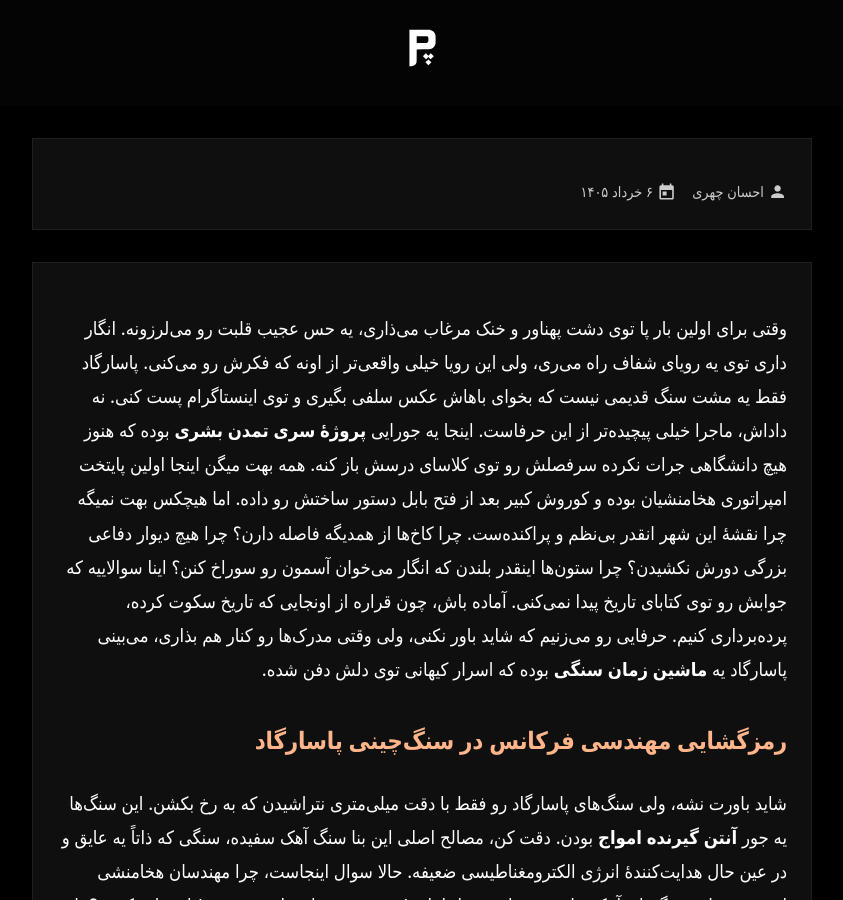
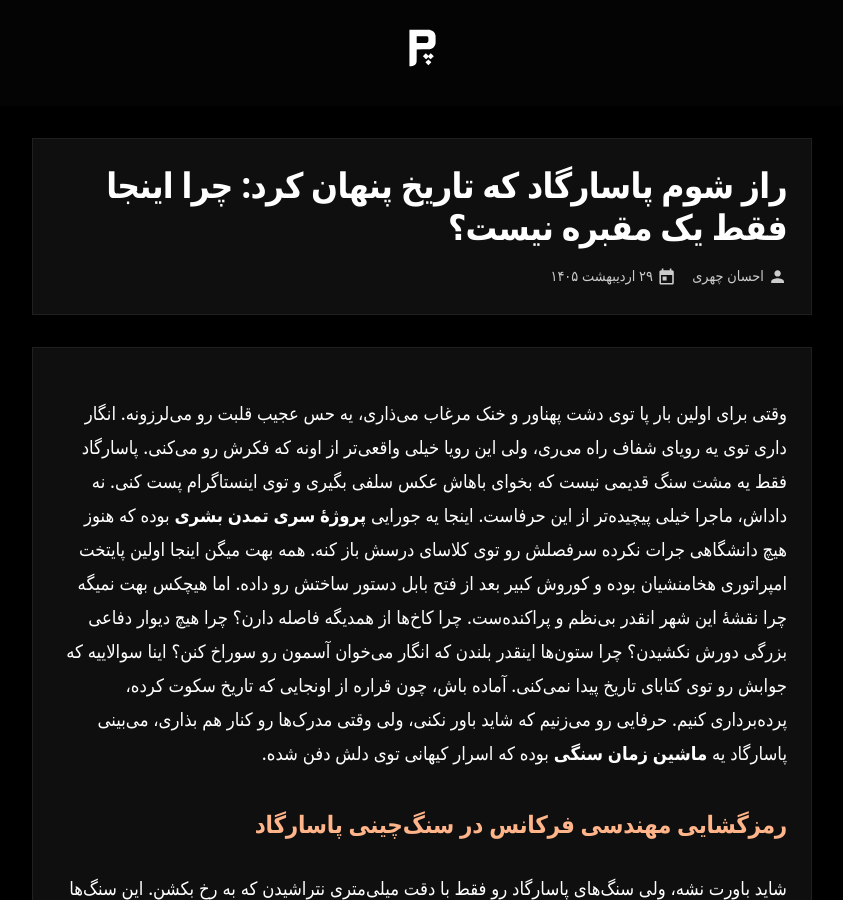
Before and after one commit to darkblog/darkblog.github.io, a Jekyll site: the page built from _posts/2026-5-19-190.md, in a window 1280 px wide and 900 px high. Shown: the whole window, without its empty margins (218-1061 px from the left). Built offline with Jekyll 4.4.1, drawn with Linux system fonts in a browser that asks for light colours.

Commit message:
Update 2026-5-19-190.md

```diff
--- a/_posts/2026-5-19-190.md
+++ b/_posts/2026-5-19-190.md
@@ -1,5 +1,5 @@
 ---
-title: راز شوم پاسارگاد که تاریخ پنهان کرد: چرا اینجا فقط یک مقبره نیست؟
+title: "راز شوم پاسارگاد که تاریخ پنهان کرد: چرا اینجا فقط یک مقبره نیست؟"
 ---
 
 وقتی برای اولین بار پا توی دشت پهناور و خنک مرغاب می‌ذاری، یه حس عجیب قلبت رو می‌لرزونه. انگار داری توی یه رویای شفاف راه می‌ری، ولی این رویا خیلی واقعی‌تر از اونه که فکرش رو می‌کنی. پاسارگاد فقط یه مشت سنگ قدیمی نیست که بخوای باهاش عکس سلفی بگیری و توی اینستاگرام پست کنی. نه داداش، ماجرا خیلی پیچیده‌تر از این حرفاست. اینجا یه جورایی **پروژهٔ سری تمدن بشری** بوده که هنوز هیچ دانشگاهی جرات نکرده سرفصلش رو توی کلاسای درسش باز کنه. همه بهت میگن اینجا اولین پایتخت امپراتوری هخامنشیان بوده و کوروش کبیر بعد از فتح بابل دستور ساختش رو داده. اما هیچکس بهت نمیگه چرا نقشهٔ این شهر انقدر بی‌نظم و پراکنده‌ست. چرا کاخ‌ها از همدیگه فاصله دارن؟ چرا هیچ دیوار دفاعی بزرگی دورش نکشیدن؟ چرا ستون‌ها اینقدر بلندن که انگار می‌خوان آسمون رو سوراخ کنن؟ اینا سوالاییه که جوابش رو توی کتابای تاریخ پیدا نمی‌کنی. آماده باش، چون قراره از اونجایی که تاریخ سکوت کرده، پرده‌برداری کنیم. حرفایی رو می‌زنیم که شاید باور نکنی، ولی وقتی مدرک‌ها رو کنار هم بذاری، می‌بینی پاسارگاد یه **ماشین زمان سنگی** بوده که اسرار کیهانی توی دلش دفن شده.
```
